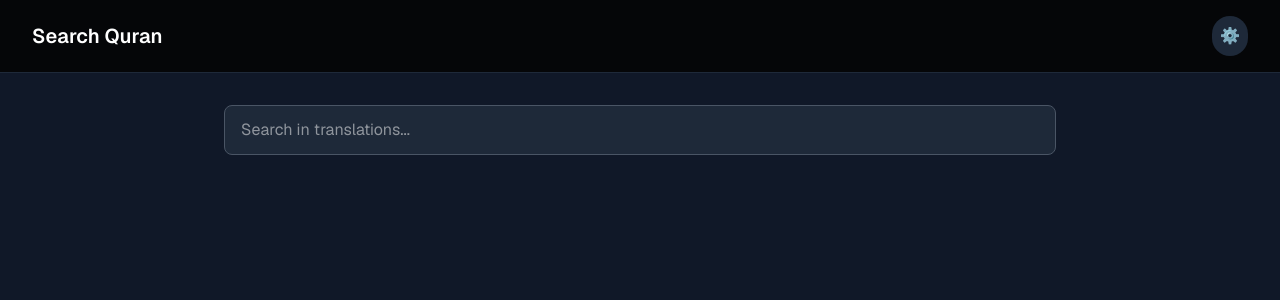
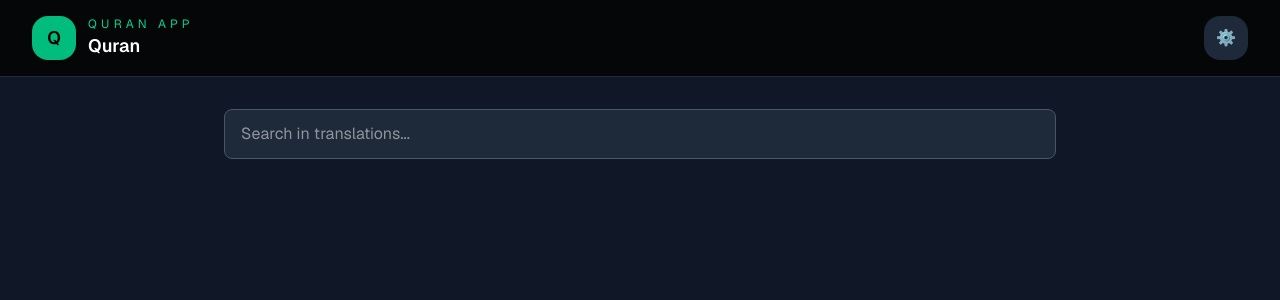
Before and after one commit to rakib3719/Quran, a Next.js app in the folder frontend/: page /search in a window 1280 px wide. Shown: the top 300 px of the page. Built offline with nearby package versions, Linux system fonts and the light colour scheme; a web font is replaced by a local one.

Commit message:
feat: enhance Header and SurahExplorer components with improved layout and styling

```diff
--- a/frontend/components/Header.tsx
+++ b/frontend/components/Header.tsx
@@ -14,11 +14,17 @@ export default function Header({ title }: HeaderProps) {
     <>
       <header className="bg-[#050608] border-b border-gray-800">
         <div className="max-w-7xl mx-auto px-4 sm:px-6 lg:px-8 py-4">
-          <div className="flex items-center justify-between">
-            <h1 className="text-xl font-semibold text-white">{title}</h1>
+          <div className="flex items-center justify-between gap-3">
+            <div className="flex items-center gap-3">
+              <span className="inline-flex h-11 w-11 items-center justify-center rounded-2xl bg-emerald-500 text-lg font-semibold text-black shadow-sm">Q</span>
+              <div>
+                <p className="text-xs uppercase tracking-[0.35em] text-emerald-400">Quran App</p>
+                <h1 className="text-lg font-semibold text-white">Quran</h1>
+              </div>
+            </div>
             <button
               onClick={() => setSettingsOpen(true)}
-              className="rounded-full bg-gray-800 p-2 text-gray-300 transition hover:bg-gray-700 hover:text-white"
+              className="inline-flex h-11 w-11 items-center justify-center rounded-2xl bg-gray-800 text-white transition hover:bg-gray-700"
               aria-label="Settings"
             >
               ⚙️
--- a/frontend/components/SurahExplorer.tsx
+++ b/frontend/components/SurahExplorer.tsx
@@ -61,17 +61,17 @@ export default function SurahExplorer({ surahs }: SurahExplorerProps) {
           <section className="space-y-6 rounded-[2rem] border border-gray-800 bg-gray-950 p-6 shadow-2xl">
             <div className="rounded-[1.75rem] border border-gray-800 bg-[#0b1220] p-5">
               <p className="text-sm uppercase tracking-[0.3em] text-emerald-400">Search Quran</p>
-              <div className="mt-4 flex gap-3">
+              <div className="mt-4 flex flex-col gap-3 sm:flex-row">
                 <input
                   value={searchInput}
                   onChange={(e) => setSearchInput(e.target.value)}
                   placeholder="Type translation text or surah name..."
-                  className="flex-1 rounded-3xl border border-gray-700 bg-gray-900 px-4 py-3 text-white outline-none transition focus:border-emerald-400"
+                  className="min-w-0 flex-1 rounded-3xl border border-gray-700 bg-gray-900 px-4 py-3 text-white outline-none transition focus:border-emerald-400"
                 />
                 <button
                   type="button"
                   onClick={handleSearch}
-                  className="rounded-3xl bg-emerald-500 px-5 py-3 text-sm font-semibold text-black transition hover:bg-emerald-400"
+                  className="min-w-[120px] flex-shrink-0 rounded-3xl bg-emerald-500 px-5 py-3 text-sm font-semibold text-black transition hover:bg-emerald-400"
                 >
                   Find
                 </button>
```
